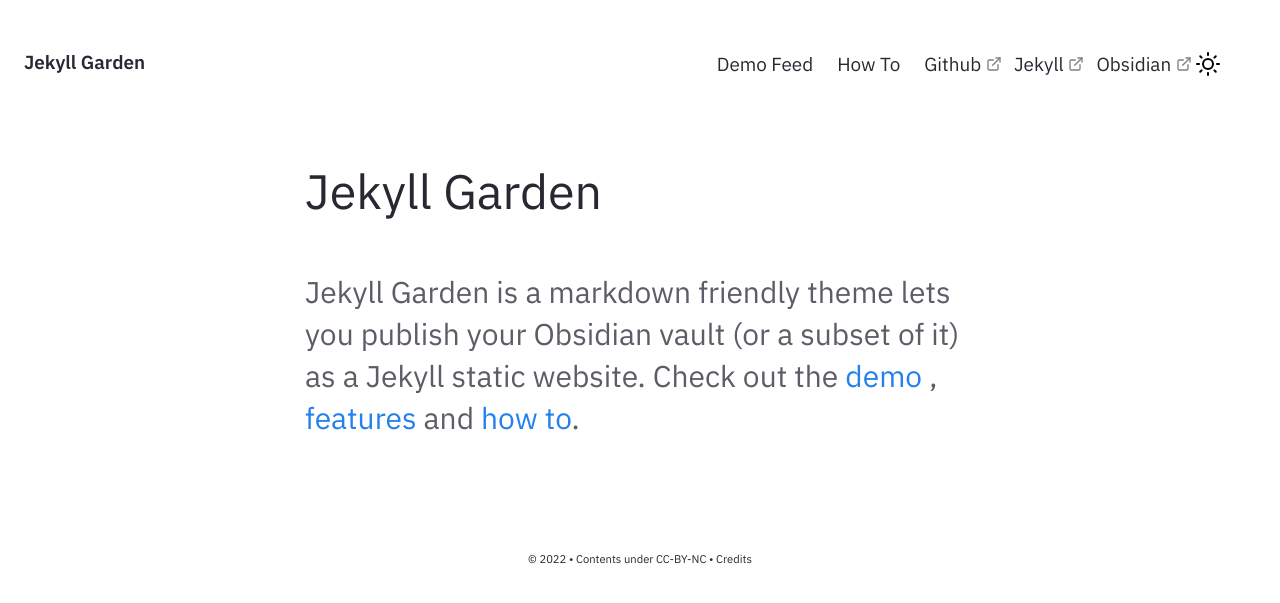
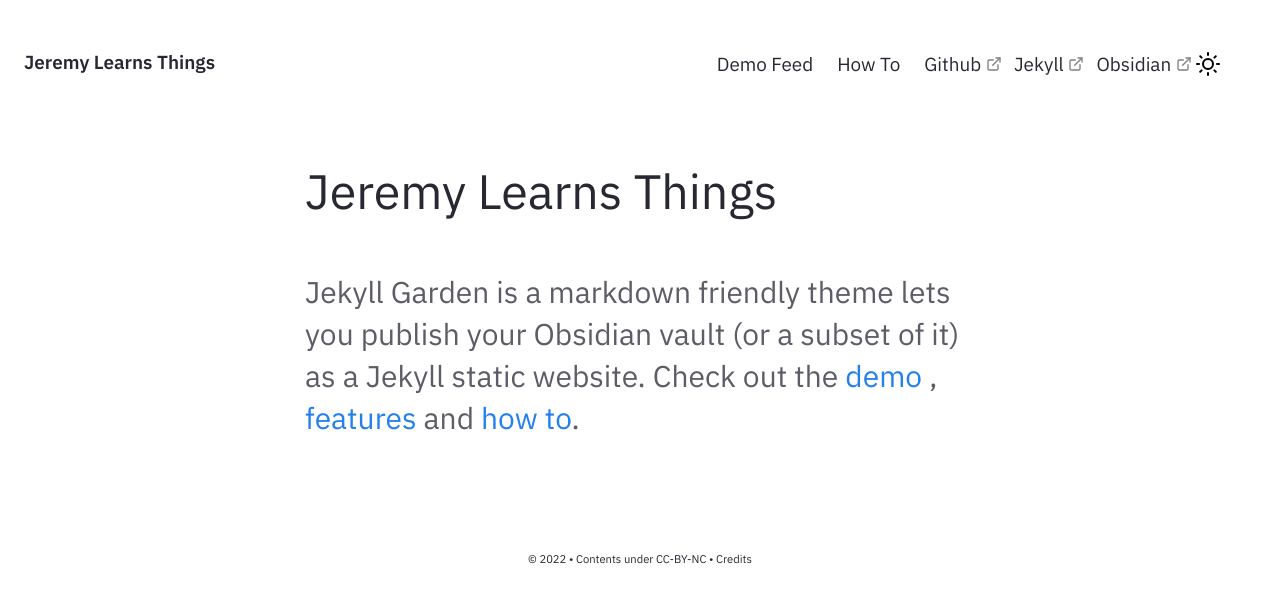
Before and after one commit to jeremycsaunders/jeremycsaunders.github.io, a Jekyll site: the page built from pages/index.md, in a window 1280 px wide. Shown: the top 603 px of the page. Built offline with Jekyll 4.4.1, drawn with Linux system fonts in a browser that asks for light colours.

Commit message:
Update _config.yml

```diff
--- a/_config.yml
+++ b/_config.yml
@@ -27,8 +27,8 @@ baseurl: "/"
 
 # Website Header, Description, Footer year and text.
 # If you are deleting this, make sure you remove it from HTML files too
-heading: Jekyll Garden # Change this
-content: Obsidian ready Jekyll Theme
+heading: Jeremy Learns Things # Change this
+content: Linking my thinking
 copyright:
   year: © 2022
   msg: Contents under CC-BY-NC
```
